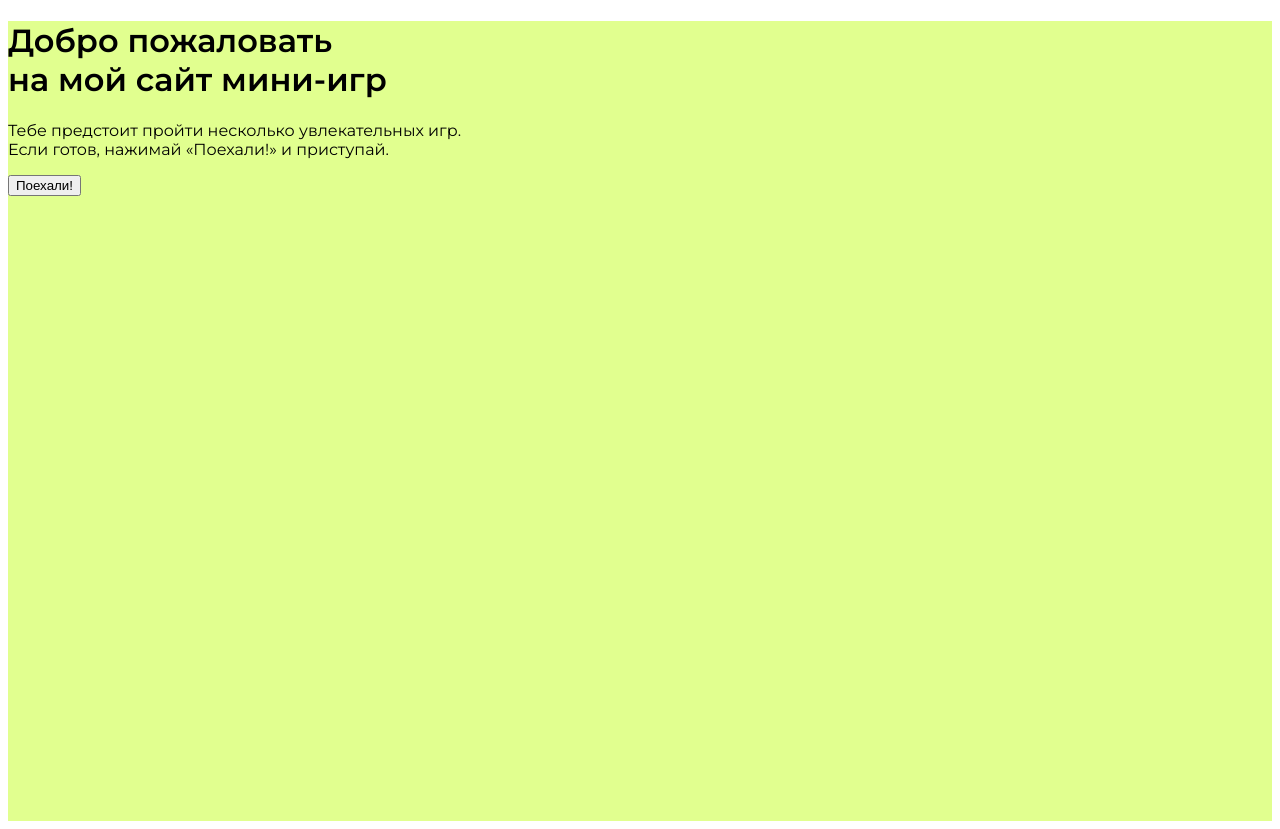
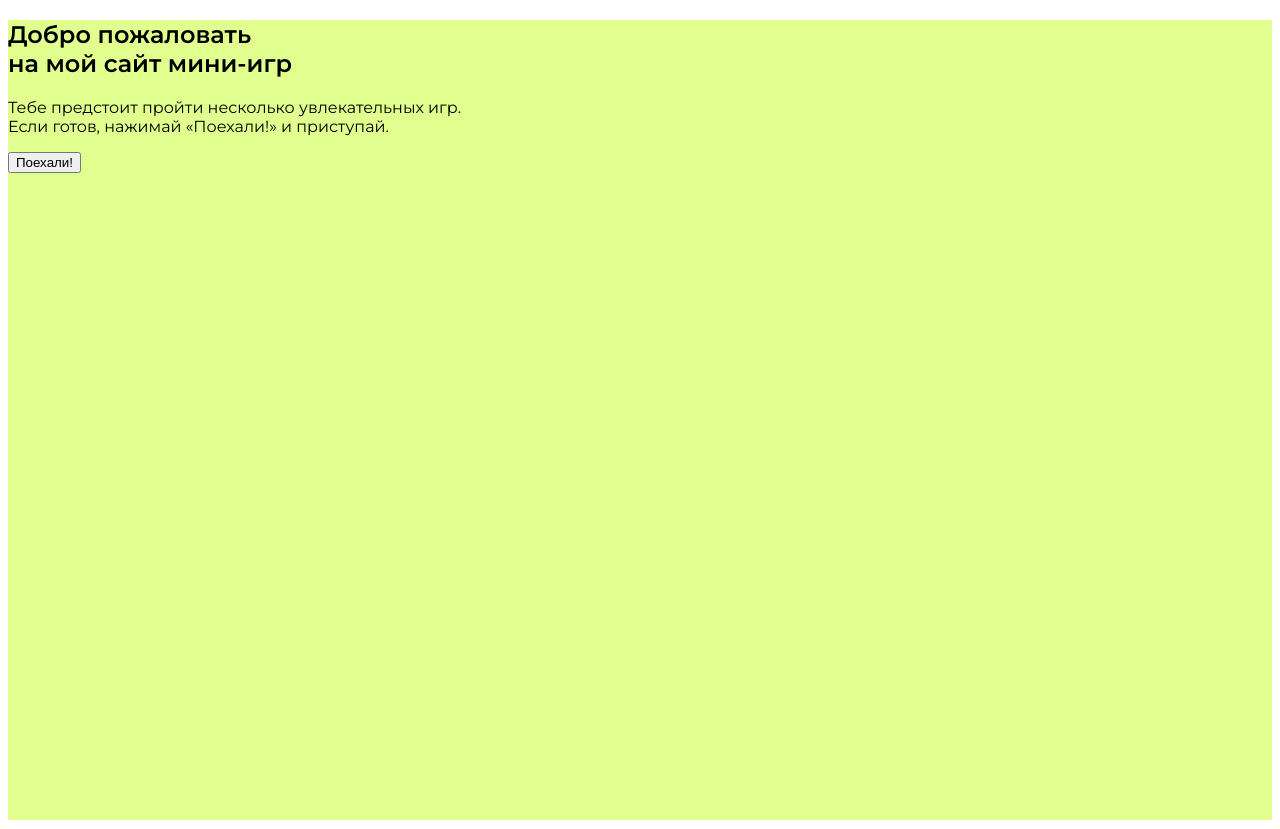
Before and after one commit to MaksimNegorkiy/2-nd-course-hw, a plain HTML site: page index.html in a window 1280 px wide. Drawn offline with Linux system fonts and the light colour scheme.

Commit message:
Added classes

```diff
--- a/index.html
+++ b/index.html
@@ -15,15 +15,17 @@
   </head>
   <body>
     <div class="top">
-        <h1>
+      <section class="top__content">
+        <h1 class="title">
           Добро пожаловать <br />
           на мой сайт мини-игр
         </h1>
-          <p>
+        <p class="top__text">
           Тебе предстоит пройти несколько увлекательных игр. <br />
           Если готов, нажимай «Поехали!» и приступай.
         </p>
-          <button>Поехали!</button>
+        <button class="button">Поехали!</button>
+      </section>
     </div>
   </body>
 </html>
```
Lines whose indentation alone changed are shown as unchanged.
